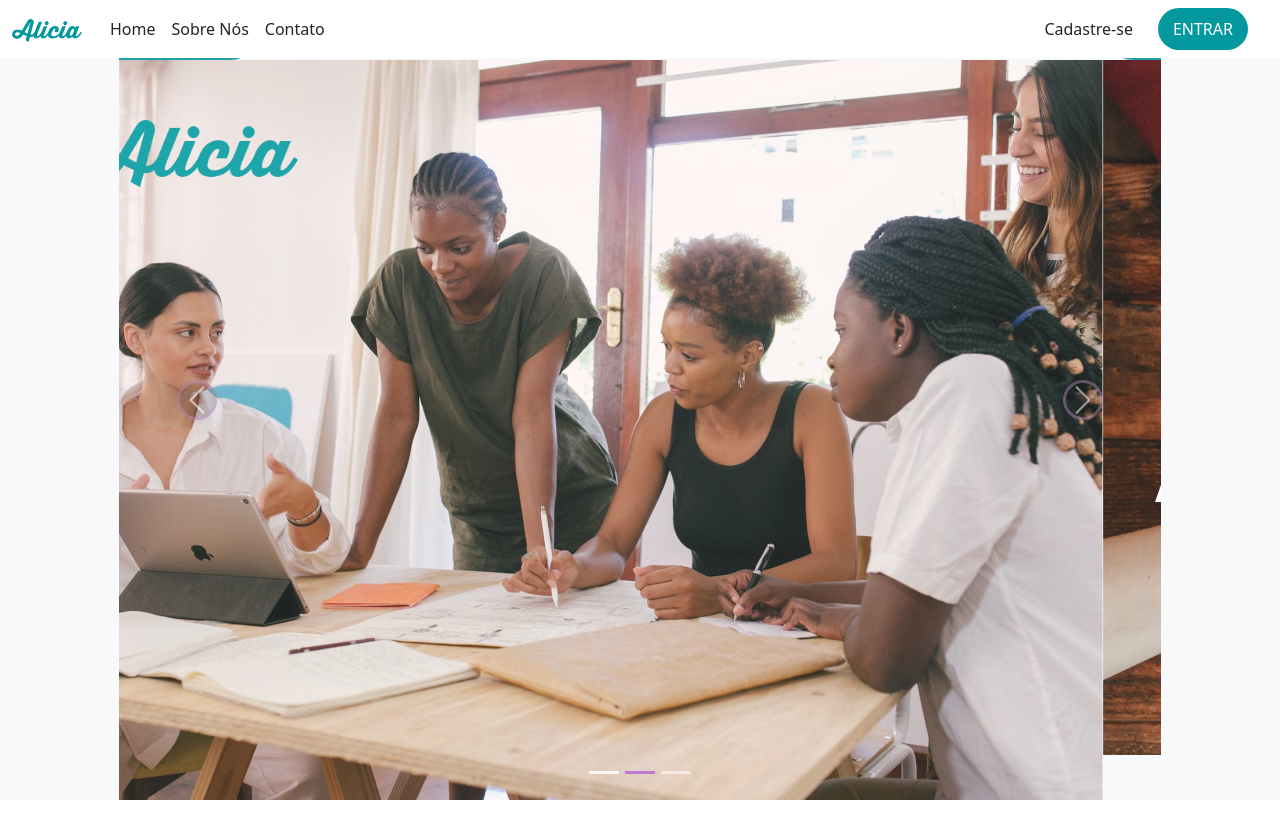
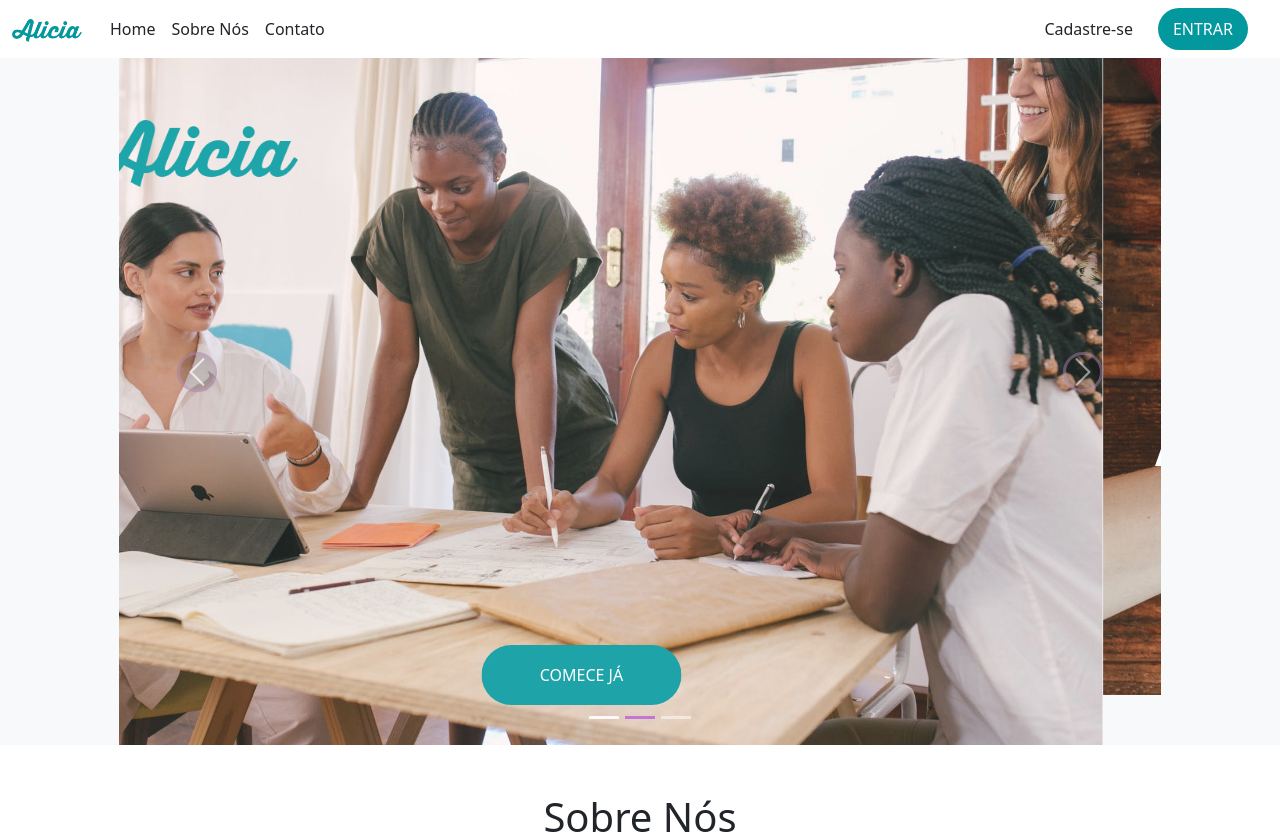
Before and after one commit to Gabrielmota7/AliciaFrontEnd, an Angular app: page /#/inicio in a window 1280 px wide. Shown: the top 834 px of the page. Built offline with nearby package versions, Linux system fonts and the light colour scheme.

Commit message:
Fix botão do carrosel

```diff
--- a/src/app/inicio/inicio.component.html
+++ b/src/app/inicio/inicio.component.html
@@ -14,25 +14,29 @@
         <div class="carousel-inner">
 
           <div class="carousel-item active  img-carrossel  ">
-
-
-            <button type="submit" class="bnt btn">Comece já</button>
             <img src="../../assets/img/mulheres1.jpeg" class="d-block w-100" alt="..">
             <img src="../../assets/img/alicia3.png" class="logo" alt="">
+            <div class="carousel-caption d-none d-md-block">
+              <button type="submit" class="bnt btn" routerLink = "/cadastrar" (click) = "sumirInterface()">Comece já</button>
+            </div>
             <!-- <button type="submit" class="btn" >Comece já</button> -->
           </div>
 
           <div class="carousel-item img-carrossel ">
-            <button type="submit" class="bnt btn">Comece já</button>
             <img src="../../assets/img/mãos.jpeg" class="d-block w-100 " alt="...">
             <!--  <img src="../../assets/img/alicia3.png" class="logo" alt=""> -->
             <h1 class="texto">Apoio, liderança e inspiração</h1>
+            <div class="carousel-caption d-none d-md-block">
+              <button type="submit" class="bnt btn" routerLink = "/cadastrar" (click) = "sumirInterface()">Comece já</button>
+            </div>
           </div>
 
           <div class="carousel-item img-carrossel">
-            <button type="submit" class="bnt btn">Comece já</button>
             <img src="../../assets/img/mulheresRindo.jpeg" class="d-block w-100 " alt="...">
             <h1 class="texto1">Com o que iremos inovar hoje?</h1>
+            <div class="carousel-caption d-none d-md-block">
+              <button type="submit" class="bnt btn" routerLink = "/cadastrar" (click) = "sumirInterface()">Comece já</button>
+            </div>
           </div>
         </div>
 
```
